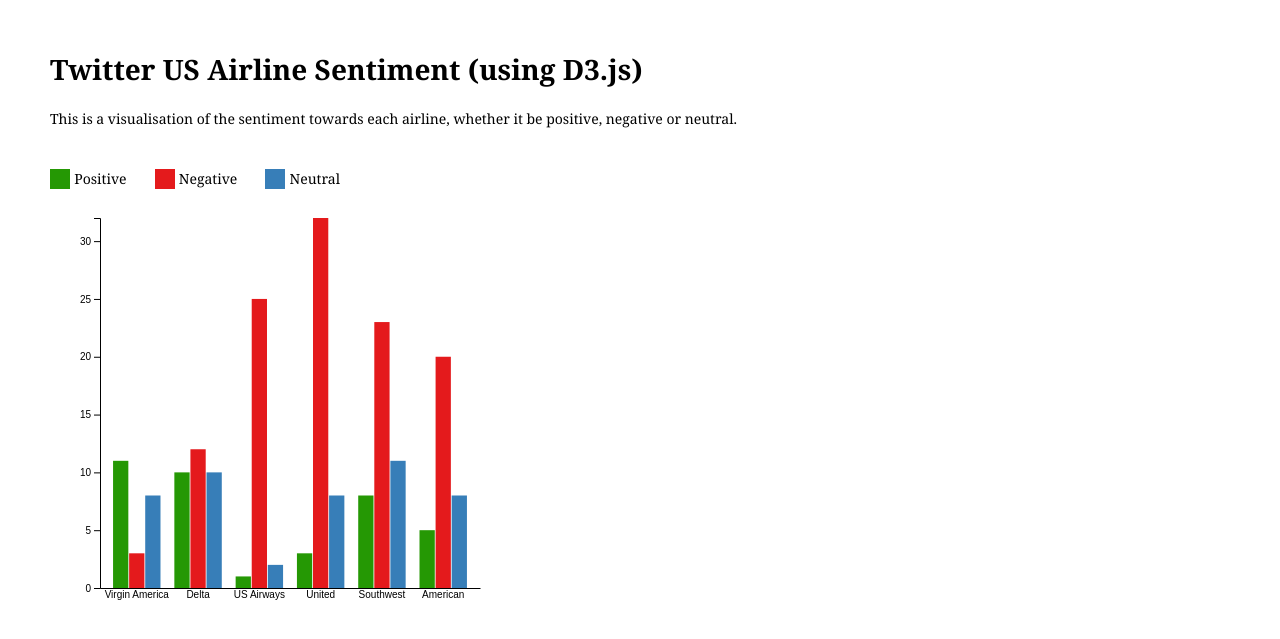
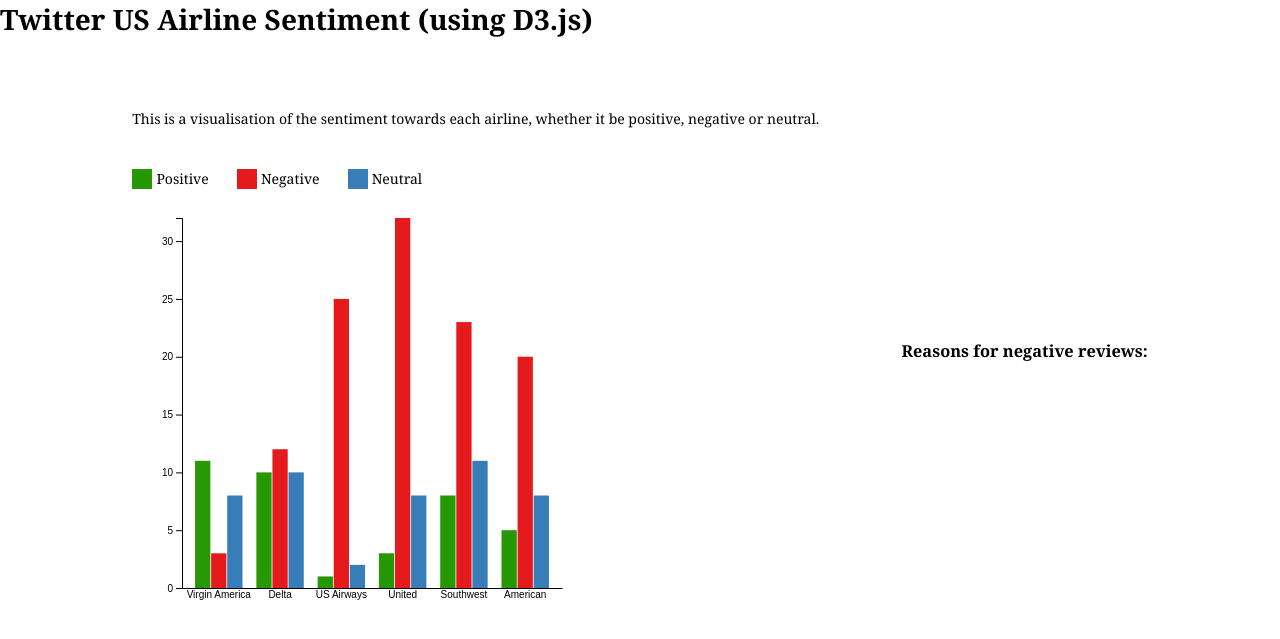
Before and after one commit to RTids/herokuflaskapp, a Flask app: page /creative in a window 1280 px wide. Shown: the top 639 px of the page. Run offline with Flask 3, Linux system fonts and the light colour scheme.

Commit message:
working on creative.js extension

```diff
--- a/static/css/style.css
+++ b/static/css/style.css
@@ -9,6 +9,10 @@
 
 #page-wrap {
     margin: 50px;
+    display: flex;
+    flex-direction: row;
+    justify-content: space-evenly;
+    align-items: center;
 }
 
 p {
--- a/static/js/creative.js
+++ b/static/js/creative.js
@@ -1,9 +1,6 @@
 
 d3.csv("/static/data/Kaggle_TwitterUSAirlineSentiment.csv")
   .then(function(data) {
-    // Your visualization code here
-    // This part should handle the data processing and visualization creation
-    // using the 'data' variable which contains the loaded CSV data
 
 
   // Initialize an object to store counts for each airline
--- a/templates/creative.html
+++ b/templates/creative.html
@@ -8,12 +8,12 @@
 
   </head>
   <body>
-    <div id="page-wrap">
 
     <h1>
       Twitter US Airline Sentiment (using D3.js)
     </h1>
-
+        <div id="page-wrap">
+        <div class="bar-chart">
             <p>This is a visualisation of the sentiment towards each airline, whether it be positive, negative or neutral.</p>
 
             <div id="key">
@@ -31,6 +31,11 @@
                 </div>
             </div>
             <div id="chart"></div>
+        </div>
+
+        <div class="negative-reviews">
+            <h3>Reasons for negative reviews:</h3>
+        </div>
 
     <script src="/static/js/creative.js"></script>
 
--- a/templates/websocket.html
+++ b/templates/websocket.html
@@ -23,7 +23,6 @@
 
  function sendMessage () {
      if (document.getElementById('chat-input').value !== ''){
-         console.log(document.getElementById('chat-input').value)
          socket.emit('message',document.getElementById('chat-input').value)
          document.getElementById(('chat-input')).value = ''
      }
```
Lines whose indentation alone changed are shown as unchanged.
